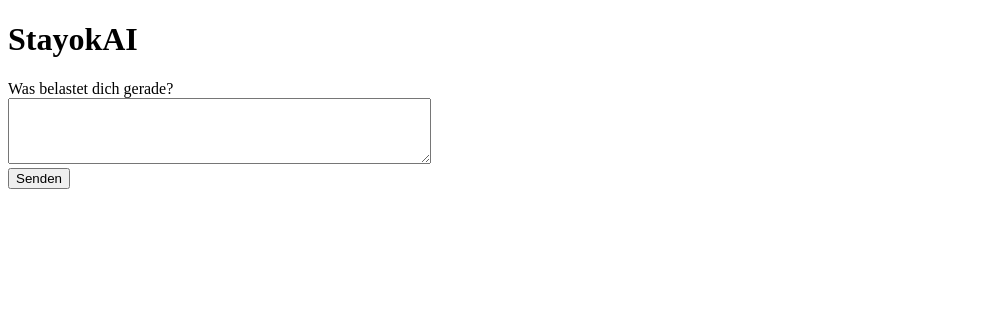
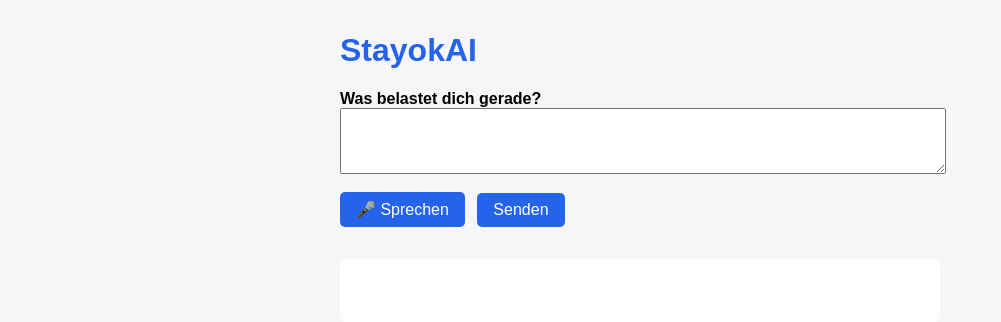
Before and after one commit to EnerL77/neuer-versuch, a Flask app: page / in a window 1280 px wide. Shown: the top 322 px of the page, without its empty margins (0-1001 px from the left). Run offline with Flask 3, Linux system fonts and the light colour scheme.

Commit message:
Update index.html

```diff
--- a/templates/index.html
+++ b/templates/index.html
@@ -3,21 +3,73 @@
 <head>
   <meta charset="UTF-8">
   <title>StayokAI – Psychologische Begleitung</title>
+  <style>
+    body { font-family: sans-serif; max-width: 600px; margin: 2em auto; background: #f6f6f9;}
+    h1 { color: #2563eb; }
+    label { font-weight: bold; }
+    textarea { width: 100%; margin-bottom: 1em; }
+    button { margin-right: 0.5em; padding: 0.5em 1em; border: none; border-radius: 5px; background: #2563eb; color: white; font-size: 1em;}
+    button:disabled { background: #aaa; }
+    #response { margin-top: 2em; padding: 1em; background: #fff; border-radius: 8px; min-height: 2em; }
+  </style>
 </head>
 <body>
   <h1>StayokAI</h1>
-  <form id="chat-form">
+  <form id="chat-form" autocomplete="off">
     <label for="message">Was belastet dich gerade?</label><br>
-    <textarea id="message" rows="4" cols="50"></textarea><br>
-    <button type="submit">Senden</button>
+    <textarea id="message" rows="4"></textarea>
+    <div>
+      <button type="button" id="speak">🎤 Sprechen</button>
+      <button type="submit">Senden</button>
+    </div>
   </form>
   <div id="response"></div>
+
   <script>
+    // Speech-to-Text (Spracheingabe)
+    const speakBtn = document.getElementById('speak');
+    const messageBox = document.getElementById('message');
+
+    if ('webkitSpeechRecognition' in window || 'SpeechRecognition' in window) {
+      const SpeechRecognition = window.SpeechRecognition || window.webkitSpeechRecognition;
+      const recognition = new SpeechRecognition();
+      recognition.lang = 'de-DE'; // Passe für andere Sprachen an
+
+      speakBtn.addEventListener('click', function() {
+        recognition.start();
+        speakBtn.disabled = true;
+        speakBtn.innerText = "Sprich…";
+      });
+
+      recognition.onresult = function(event) {
+        const transcript = event.results[0][0].transcript;
+        messageBox.value = transcript;
+        speakBtn.disabled = false;
+        speakBtn.innerText = "🎤 Sprechen";
+      };
+
+      recognition.onerror = function(event) {
+        speakBtn.disabled = false;
+        speakBtn.innerText = "🎤 Sprechen";
+        alert("Spracherkennung fehlgeschlagen: " + event.error);
+      };
+
+      recognition.onend = function() {
+        speakBtn.disabled = false;
+        speakBtn.innerText = "🎤 Sprechen";
+      };
+    } else {
+      speakBtn.disabled = true;
+      speakBtn.innerText = "Kein Sprachsupport";
+    }
+
+    // Formular absenden
     document.getElementById("chat-form").addEventListener("submit", async function(event) {
       event.preventDefault();
       const message = document.getElementById("message").value;
       const responseDiv = document.getElementById("response");
       responseDiv.textContent = "Wird verarbeitet...";
+
       const response = await fetch("/chat", {
         method: "POST",
         headers: {
@@ -25,8 +77,16 @@
         },
         body: JSON.stringify({ message: message })
       });
+
       const data = await response.json();
       responseDiv.textContent = data.reply || "Fehler: " + JSON.stringify(data);
+
+      // Text-to-Speech (Antwort vorlesen)
+      if ('speechSynthesis' in window && data.reply) {
+        const utter = new SpeechSynthesisUtterance(data.reply);
+        utter.lang = 'de-DE'; // Passe die Sprache bei Bedarf an!
+        window.speechSynthesis.speak(utter);
+      }
     });
   </script>
 </body>
```
